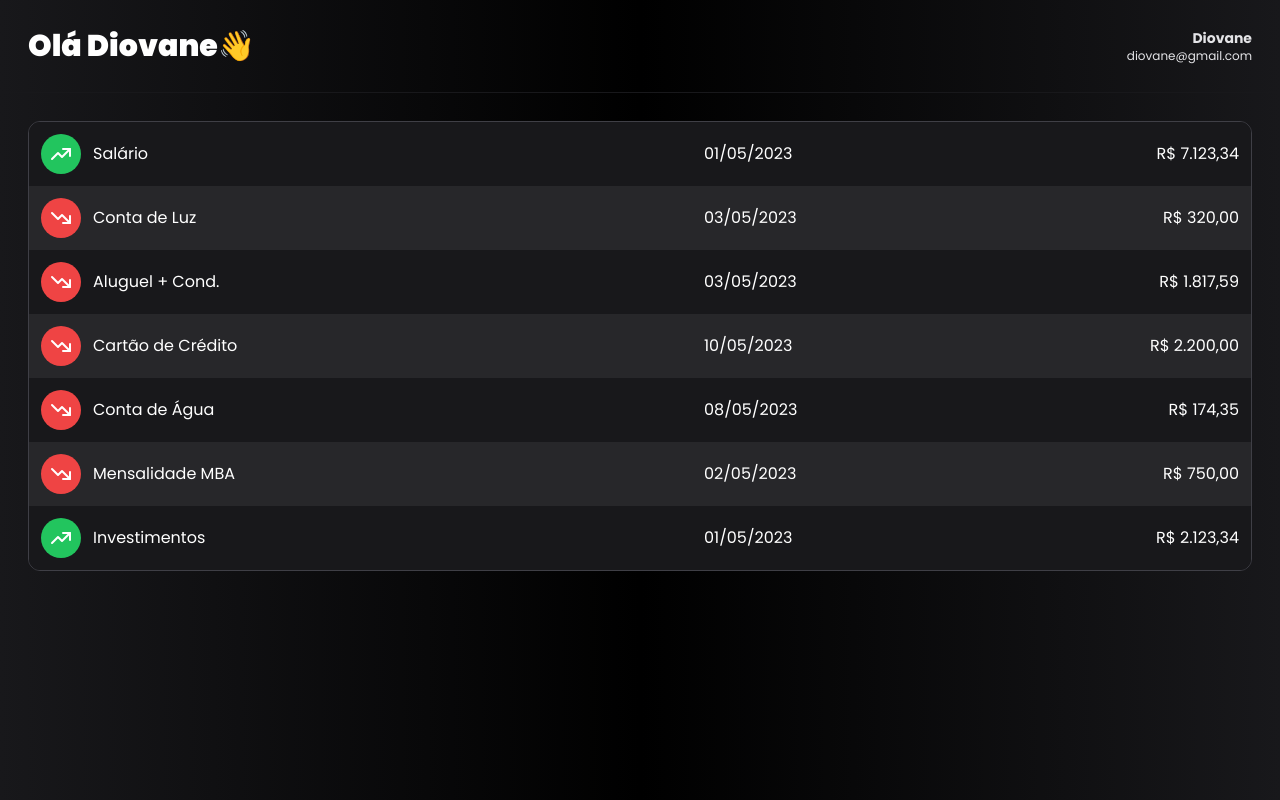
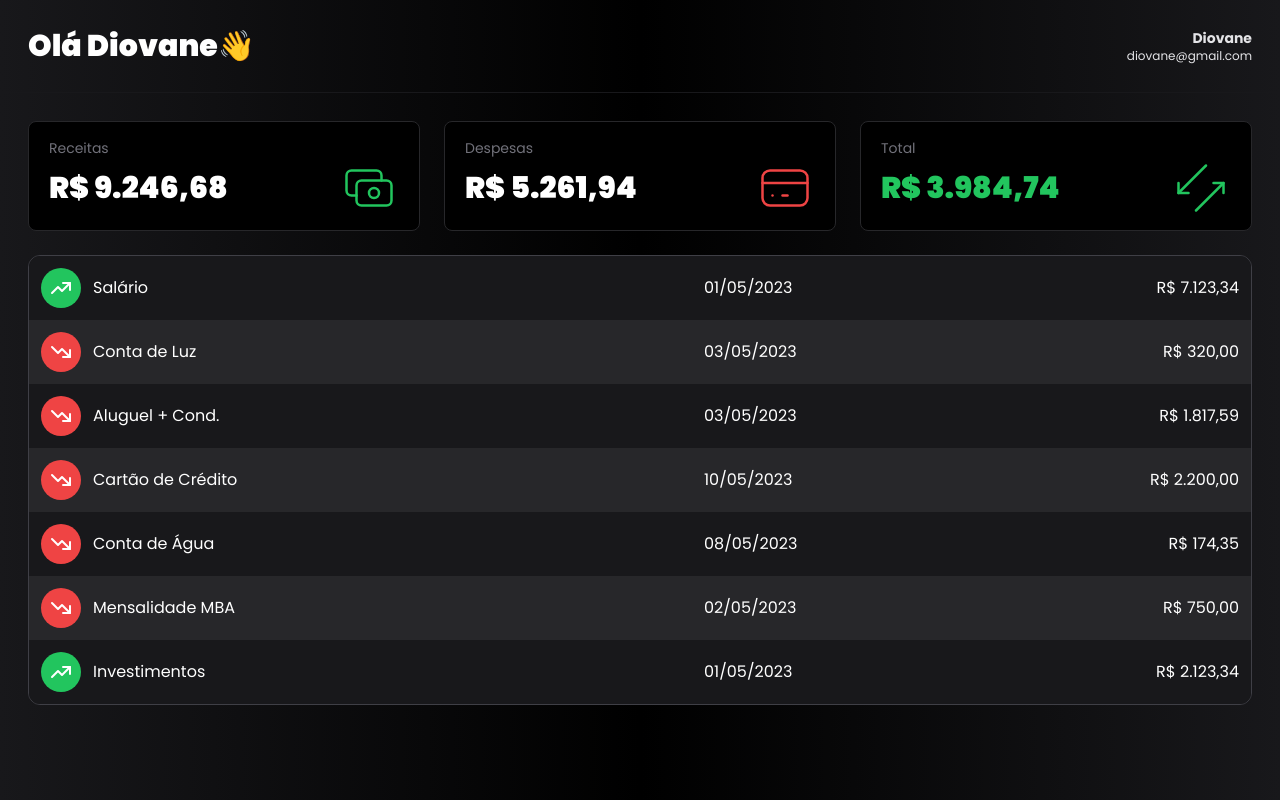
Before and after one commit to diovanealves/BitCent, a Next.js app: page / in a window 1280 px wide. Built offline with nearby package versions, Linux system fonts and the light colour scheme.

Commit message:
Creating summary of revenue, expenses, and total

```diff
--- /dev/null
+++ b/src/components/finance/Summary.tsx
@@ -0,0 +1,63 @@
+import Transaction from "@/logic/core/finance/Transaction";
+import { TransactionType } from "@/logic/core/finance/TransactionType";
+import SummaryItem from "./SummaryItem";
+import {
+  IconArrowsDoubleSwNe,
+  IconCash,
+  IconCreditCard,
+} from "@tabler/icons-react";
+
+interface SummaryProps {
+  transactions: Transaction[];
+  className?: string;
+}
+
+const total = (total: number, r: Transaction) => total + r.value;
+
+export default function Summary(props: SummaryProps) {
+  const Recipes = props.transactions
+    .filter((r) => r.type === TransactionType.RECIPE)
+    .reduce(total, 0);
+
+  const Expenses = props.transactions
+    .filter((r) => r.type === TransactionType.EXPENSE)
+    .reduce(total, 0);
+
+  const totalValue = Recipes - Expenses;
+
+  return (
+    <div className="grid grid-cols-3 gap-6 pb-6">
+      <SummaryItem
+        title="Receitas"
+        value={Recipes}
+        icon={<IconCash />}
+        iconClassName="text-green-500"
+      />
+      <SummaryItem
+        title="Despesas"
+        value={Expenses}
+        icon={<IconCreditCard />}
+        iconClassName="text-red-500"
+      />
+      <SummaryItem
+        title="Total"
+        value={totalValue}
+        valueClassName={
+          totalValue > 0
+            ? "text-green-500"
+            : totalValue < 0
+            ? "text-red-500"
+            : ""
+        }
+        icon={<IconArrowsDoubleSwNe />}
+        iconClassName={
+          totalValue > 0
+            ? "text-green-500"
+            : totalValue < 0
+            ? "text-red-500"
+            : ""
+        }
+      />
+    </div>
+  );
+}
--- /dev/null
+++ b/src/components/finance/SummaryItem.tsx
@@ -0,0 +1,30 @@
+import React from "react";
+import Money from "@/logic/utils/Money";
+
+export interface SummaryItemProps {
+  title: string;
+  value: number;
+  icon: any;
+  valueClassName?: string;
+  iconClassName?: string;
+}
+
+export default function SummaryItem(props: SummaryItemProps) {
+  return (
+    <div className="relative flex flex-col bg-black pt-4 pb-3 px-5 rounded-lg border border-zinc-800 text-white">
+      <div className="text-sm text-zinc-500">{props.title}</div>
+      <div className="flex justify-between items-center">
+        <span className={`text-3xl font-black ${props.valueClassName ?? ""}`}>
+          {Money.format(props.value)}
+        </span>
+        <span>
+          {React.cloneElement(props.icon, {
+            size: 60,
+            strokeWidth: 1,
+            className: `${props.iconClassName ?? ""}`,
+          })}
+        </span>
+      </div>
+    </div>
+  );
+}
--- a/src/components/finance/index.tsx
+++ b/src/components/finance/index.tsx
@@ -5,6 +5,7 @@ import Page from "../template/Pagina";
 import Transaction from "@/logic/core/finance/Transaction";
 import FakeTransactions from "@/data/constants/FakeTransactions";
 import List from "./List";
+import Summary from "./Summary";
 
 export default function Finance() {
   const [transactions, setTransactions] =
@@ -14,6 +15,7 @@ export default function Finance() {
     <Page>
       <Header />
       <Content>
+        <Summary transactions={transactions} />
         <List transactions={transactions} />
       </Content>
     </Page>
```
